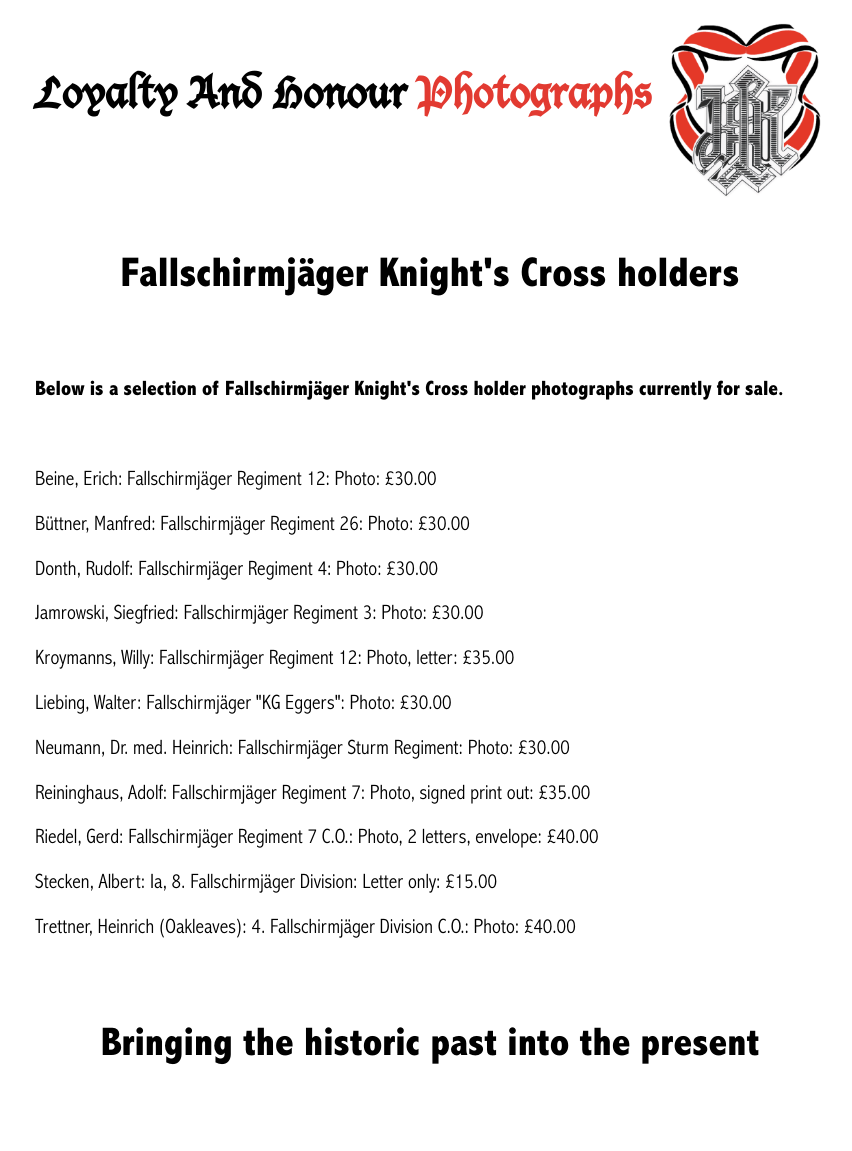
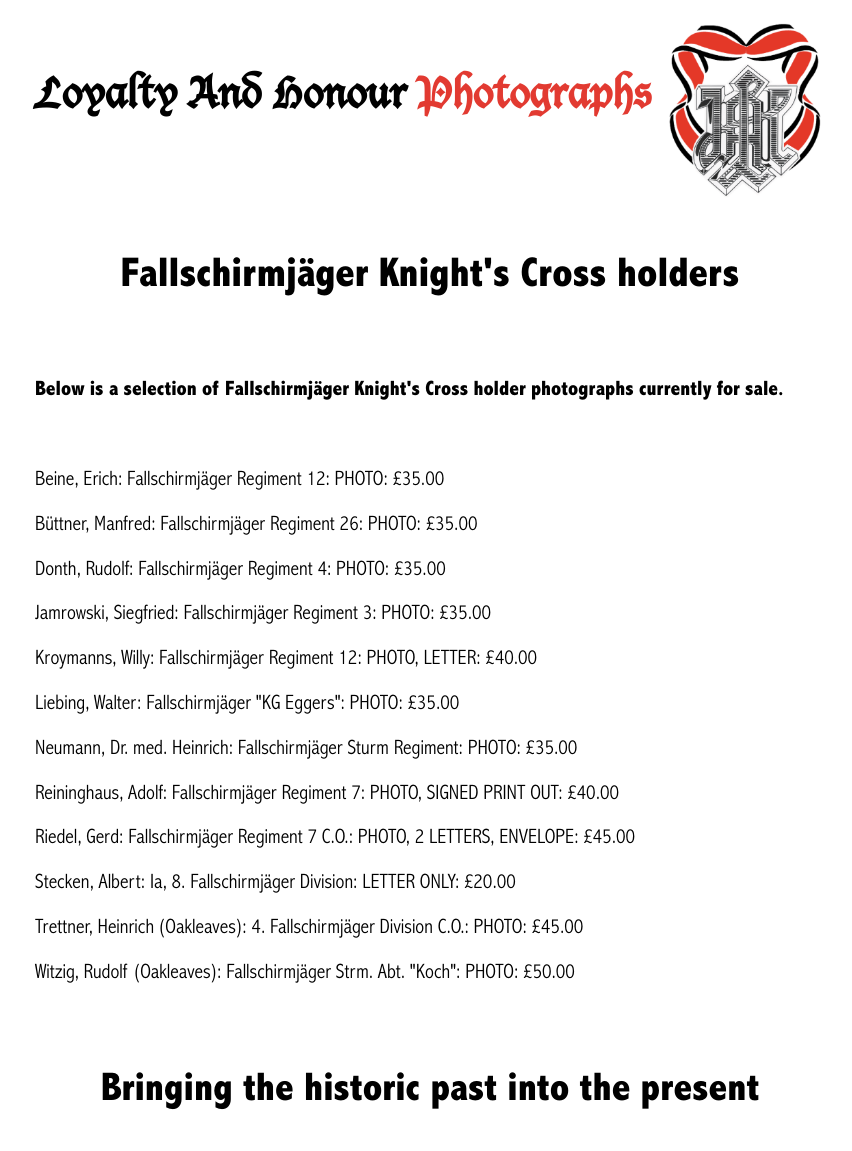
Before and after one commit to lahphotographs/lahphotographs.github.com, a Jekyll site: the page built from fallschirmjäger_photos.md, in a window 1280 px wide. Shown: the whole page, without its empty margins (210-1062 px from the left). Built offline with Jekyll 4.4.1, drawn with Linux system fonts in a browser that asks for light colours; before the commit the page ends 1106 px from its top, so only the background shows below that.

Commit message:
Update fallschirmjäger_photos.md

```diff
--- a/fallschirmjäger_photos.md
+++ b/fallschirmjäger_photos.md
@@ -11,14 +11,15 @@ permalink: /fallschirmjäger_photos.html
 <br />
 <p><b>Below is a selection of Fallschirmjäger Knight's Cross holder photographs currently for sale.</b></p>
 <br />
-<p>Beine,	Erich: Fallschirmjäger Regiment 12:	Photo:	£30.00
-<p>Büttner,	Manfred: Fallschirmjäger Regiment 26: Photo: £30.00
-<p>Donth,	Rudolf:	Fallschirmjäger Regiment 4:	Photo: £30.00
-<p>Jamrowski,	Siegfried: Fallschirmjäger Regiment 3:	Photo: £30.00
-<p>Kroymanns,	Willy: Fallschirmjäger Regiment 12:	Photo, letter: £35.00
-<p>Liebing,	Walter:	Fallschirmjäger "KG Eggers":	Photo: £30.00
-<p>Neumann,	Dr. med. Heinrich: Fallschirmjäger Sturm Regiment:	Photo: £30.00
-<p>Reininghaus,	Adolf: Fallschirmjäger Regiment 7:	Photo, signed print out: £35.00
-<p>Riedel,	Gerd:	Fallschirmjäger Regiment 7 C.O.:	Photo, 2 letters, envelope:	£40.00
-<p>Stecken,	Albert:	Ia, 8. Fallschirmjäger Division:	Letter only:	£15.00
-<p>Trettner,	Heinrich	(Oakleaves): 4. Fallschirmjäger Division C.O.: Photo:	£40.00
+<p>Beine,	Erich: Fallschirmjäger Regiment 12:	PHOTO:	£35.00
+<p>Büttner,	Manfred: Fallschirmjäger Regiment 26: PHOTO: £35.00
+<p>Donth,	Rudolf:	Fallschirmjäger Regiment 4:	PHOTO: £35.00
+<p>Jamrowski,	Siegfried: Fallschirmjäger Regiment 3:	PHOTO: £35.00
+<p>Kroymanns,	Willy: Fallschirmjäger Regiment 12:	PHOTO, LETTER: £40.00
+<p>Liebing,	Walter:	Fallschirmjäger "KG Eggers":	PHOTO: £35.00
+<p>Neumann,	Dr. med. Heinrich: Fallschirmjäger Sturm Regiment:	PHOTO: £35.00
+<p>Reininghaus,	Adolf: Fallschirmjäger Regiment 7:	PHOTO, SIGNED PRINT OUT: £40.00
+<p>Riedel,	Gerd:	Fallschirmjäger Regiment 7 C.O.:	PHOTO, 2 LETTERS, ENVELOPE:	£45.00
+<p>Stecken,	Albert:	Ia, 8. Fallschirmjäger Division:	LETTER ONLY:	£20.00
+<p>Trettner,	Heinrich	(Oakleaves): 4. Fallschirmjäger Division C.O.: PHOTO:	£45.00
+<p>Witzig,	Rudolf	(Oakleaves): Fallschirmjäger Strm. Abt. "Koch": PHOTO:	£50.00
```
